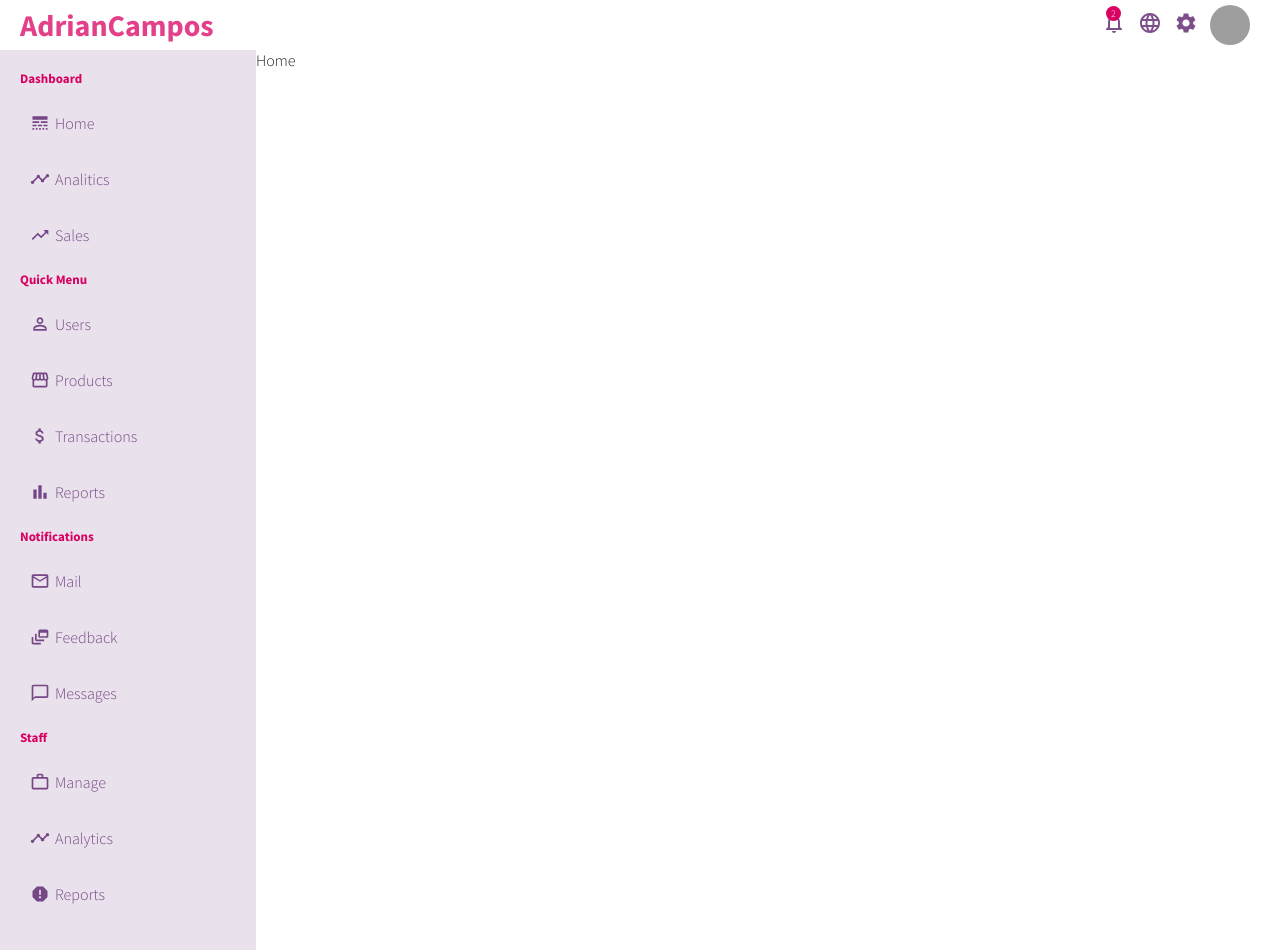
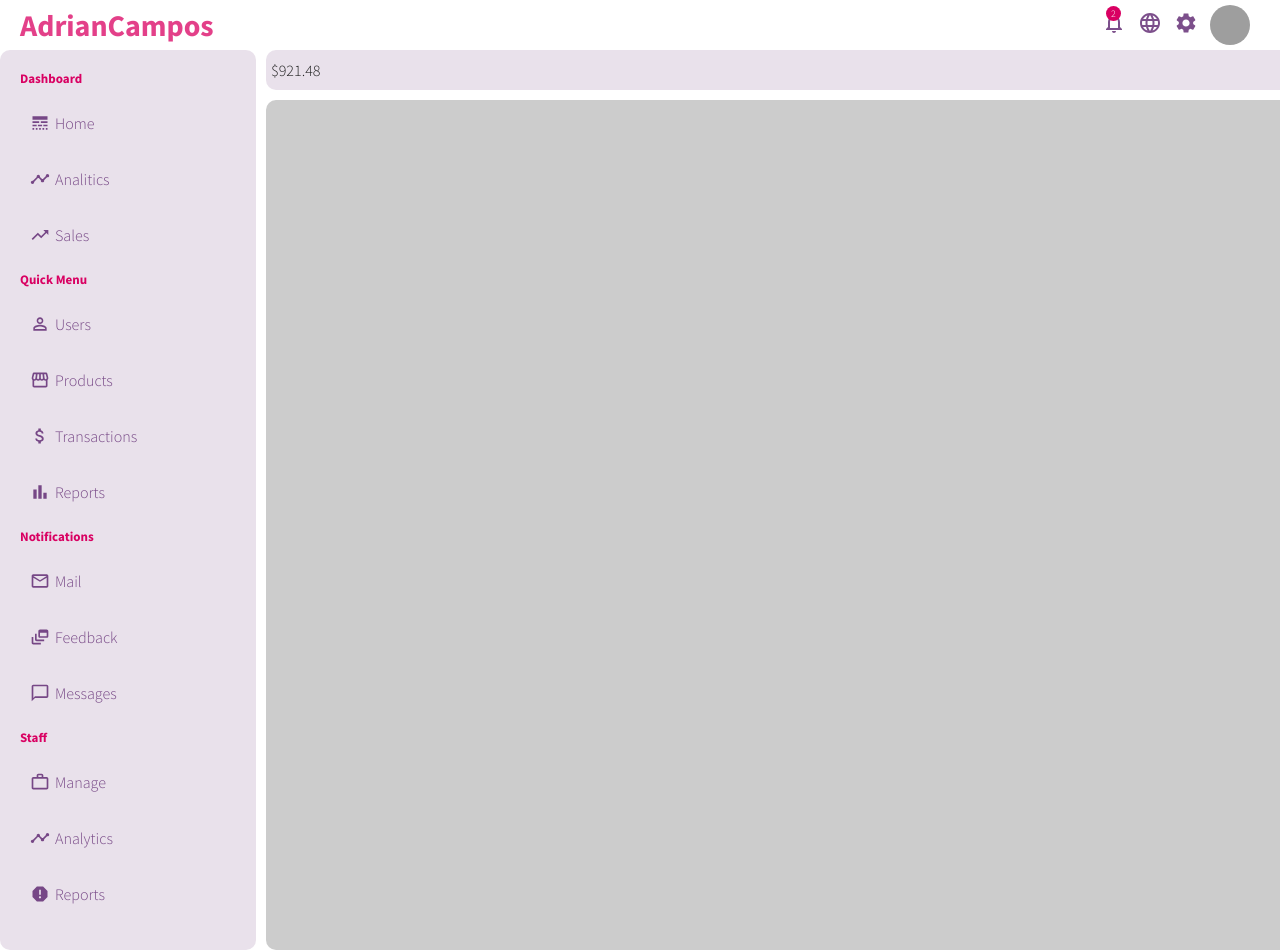
Before and after one commit to jadrianc/myDashboard, a React (Create React App) app: page /home in a window 1280 px wide. Built offline with nearby package versions, Linux system fonts and the light colour scheme; grey boxes are pictures that could not be loaded.

Commit message:
Adding react router to the project

```diff
--- a/package.json
+++ b/package.json
@@ -12,6 +12,7 @@
     "@testing-library/user-event": "^13.5.0",
     "react": "^18.2.0",
     "react-dom": "^18.2.0",
+    "react-router-dom": "^6.3.0",
     "react-scripts": "5.0.1",
     "recharts": "^2.1.12",
     "styled-components": "^5.3.5",
--- a/src/App.js
+++ b/src/App.js
@@ -3,6 +3,7 @@ import GlobalStyle from './components/styles/Global.styled'
 import TopBar from './components/topBar'
 import SideBar from './components/sideBar'
 import Home from './pages/home'
+import { BrowserRouter, Routes, Route } from 'react-router-dom'
 const theme = {
   colors: {
     firstColor: '#d90062',
@@ -34,16 +35,20 @@ const theme = {
 function App () {
   return (
     <>
+      <BrowserRouter>
         <ThemeProvider theme={theme}>
           <GlobalStyle/>
           <TopBar />
           <div className='container'>
             <SideBar />
             <div className='pages'>
-            <Home />
+              <Routes>
+                <Route path="/home" element={<Home />}/>
+              </Routes>
             </div>
           </div>
         </ThemeProvider>
+      </BrowserRouter>
     </>
   )
 }
--- /dev/null
+++ b/src/components/container/index.js
@@ -0,0 +1,20 @@
+import { ContainerStyled, ContainerBody } from './styles'
+const Container = () => {
+  return (
+    <>
+      <ContainerStyled>
+        <div className="card-header">
+          <span>$921.48</span>
+        </div>
+        <div>
+          {/* <img src="./images/logo.svg" alt="logo"/> */}
+        </div>
+      </ContainerStyled>
+      <ContainerBody>
+
+      </ContainerBody>
+    </>
+  )
+}
+
+export default Container
--- /dev/null
+++ b/src/components/container/styles.js
@@ -0,0 +1,20 @@
+import styled from 'styled-components'
+
+export const ContainerStyled = styled.main`
+  width: 100%;
+  height: 40px;
+  background-color: ${({ theme }) => theme.colors.thirdColor};
+  border-radius: 10px;
+  padding: 10px 5px;
+  margin: 0 5px 0 10px;
+`
+
+export const ContainerBody = styled.section`
+  width: 100%;
+  height: fit-content;
+  background-color: ${({ theme }) => theme.colors.grayColor};
+  border-radius: 10px;
+  margin: 10px 5px 0 10px;
+  min-height: calc(100% - 50px);
+
+`
--- a/src/components/sideBar/styles.js
+++ b/src/components/sideBar/styles.js
@@ -6,7 +6,7 @@ export const SideBarStyled = styled.aside`
   height: 100%;
   background-color: ${({ theme }) => theme.colors.thirdColor};
   position: sticky;
-
+  border-radius: 10px;
   top: 50px;
 `
 
--- a/src/pages/home/index.js
+++ b/src/pages/home/index.js
@@ -1,8 +1,10 @@
 import React from 'react'
-
+import Container from '../../components/container'
 const Home = () => {
   return (
-    <div>Home</div>
+    <>
+      <Container />
+    </>
   )
 }
 
```
Also changed, not shown: 1 other file (tests, documents, lock files or other folders). Lines whose indentation alone changed are shown as unchanged.
